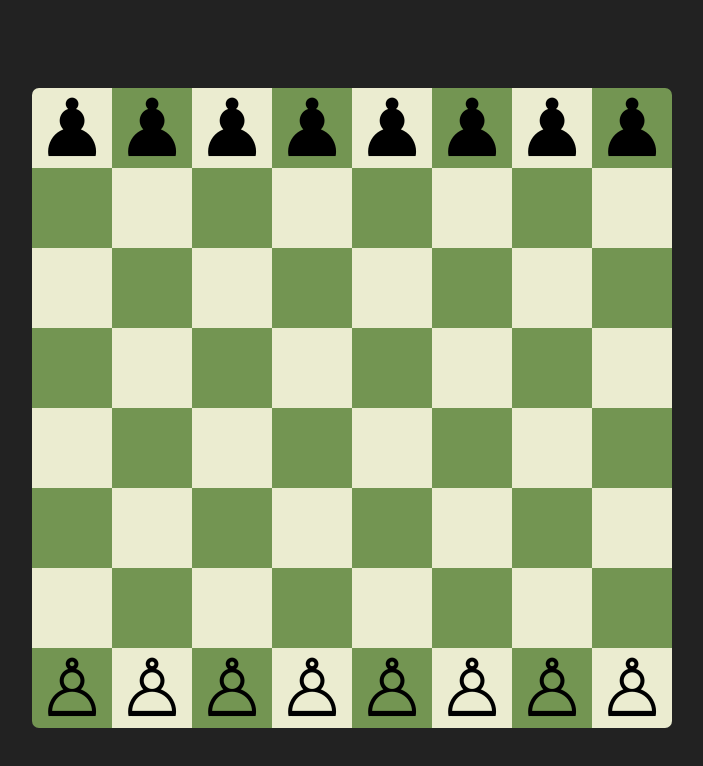
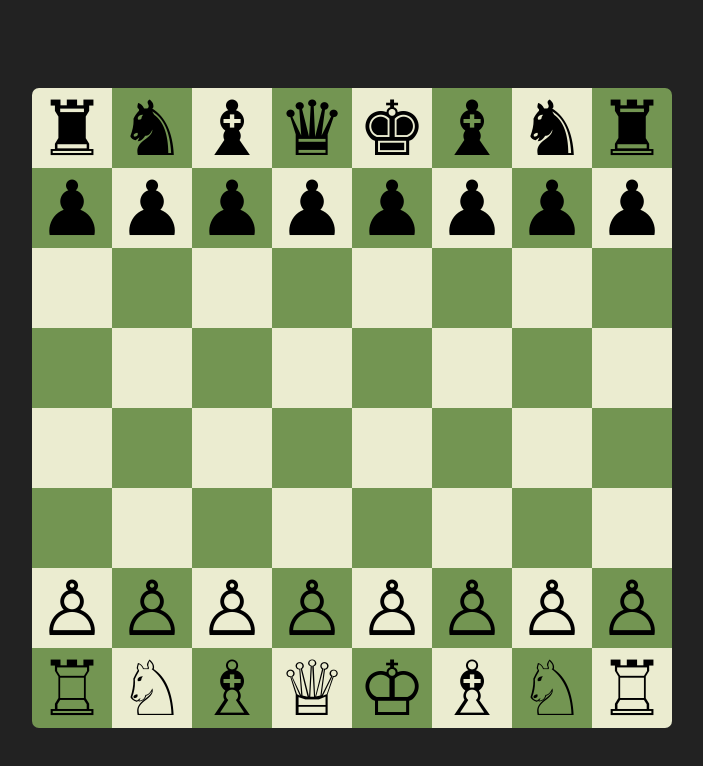
Before and after one commit to endritfaz/chess, a plain HTML site: page index.html in a window 1280 px wide. Shown: the whole page, without its empty margins (288-991 px from the left). Drawn offline with Linux system fonts and the light colour scheme.

Commit message:
added functionality to place major pieces on board

```diff
--- a/board.js
+++ b/board.js
@@ -1,8 +1,44 @@
 const WHITE_PAWN = "&#x2659;";
+const WHITE_PIECES = ["&#x2656;", "&#x2658;", "&#x2657;", "&#x2655;", "&#x2654;", "&#x2657;", "&#x2658;", "&#x2656;"]
+
 const BLACK_PAWN = "&#x265F;";
+const BLACK_PIECES = ["&#x265C;", "&#x265E;", "&#x265D;", "&#x265B;", "&#x265A;", "&#x265D;", "&#x265E;", "&#x265C;"]
 
 // TODO: User playing as white by default. There will be a switch to toggle this, which will negate this value, and replace the pieces.
 const isPlayingWhite = true;
+
+function placePieces() {
+    // Assumes the player is playing white as this will likely usually be the case
+    let playerPawn = WHITE_PAWN;
+    let playerPieces = WHITE_PIECES;
+    let opponentPawn = BLACK_PAWN;
+    let opponentPieces = BLACK_PIECES;
+
+    if (!(isPlayingWhite)) {
+        playerPawn = BLACK_PAWN;
+        playerPieces = BLACK_PIECES;
+
+        opponentPawn = WHITE_PAWN
+        opponentPieces = WHITE_PIECES
+    }
+
+    const allSquares = Array.from(board.childNodes);
+
+    let opponentPawnRow = allSquares.filter((square) => (square.id[1] == '7'));
+    let playerPawnRow = allSquares.filter((square) => (square.id[1] == '2'));
+
+    let opponentPieceRow = allSquares.filter((square) => (square.id[1] == '8'));
+    let playerPieceRow = allSquares.filter((square) => (square.id[1] == '1'));
+
+    // playerPawnRow/playerPieceRow and opponentPawnRow/opponentPieceRow should allhave length 8
+    for (let i = 0; i < opponentPawnRow.length; i++) {
+        opponentPawnRow[i].innerHTML = opponentPawn;
+        playerPawnRow[i].innerHTML = playerPawn;
+
+        opponentPieceRow[i].innerHTML = opponentPieces[i];
+        playerPieceRow[i].innerHTML = playerPieces[i];
+    }
+}
 
 function colorSquare(square) {
     const GREEN = "#739552";
@@ -51,33 +87,3 @@ for (let row = 8; row > 0; row--) {
 
 roundCorners();
 placePieces();
-
-// TODO: Add functionality for placing the major pieces
-function placePieces() {
-    let playerPawn;
-    let playerPieces
-    let opponentPawn;
-    let opponentPieces;
-
-    if (isPlayingWhite) {
-        playerPawn = WHITE_PAWN;
-        opponentPawn = BLACK_PAWN
-    }
-
-    else {
-        playerPawn = BLACK_PAWN;
-        opponentPawn = WHITE_PAWN;
-    }
-
-
-    const allSquares = Array.from(board.childNodes);
-
-    opponentPawnRow = allSquares.filter((square) => (square.id[1] == '8'));
-    playerPawnRow = allSquares.filter((square) => (square.id[1] == '1'));
-
-    // playerPawnRow and opponentPawnRow should both have length 8
-    for (let i = 0; i < opponentPawnRow.length; i++) {
-        opponentPawnRow[i].innerHTML = opponentPawn;
-        playerPawnRow[i].innerHTML = playerPawn;
-    }
-}
--- a/style.css
+++ b/style.css
@@ -11,7 +11,7 @@ body {
     height: var(--square-size);
     align-items: center;
     justify-content: center;
-    font-size: calc(var(--square-size));
+    font-size: calc(var(--square-size) * 0.95);
 }
 
 .container {
@@ -27,6 +27,7 @@ body {
     /* This makes the squares resize responsively */
     --square-size: clamp(20px, 50vw, calc(min(80vh, 80vw)/8));
     grid-template: repeat(8, var(--square-size)) / repeat(8, var(--square-size));
+
 }
 
 .top-left-corner {
```
